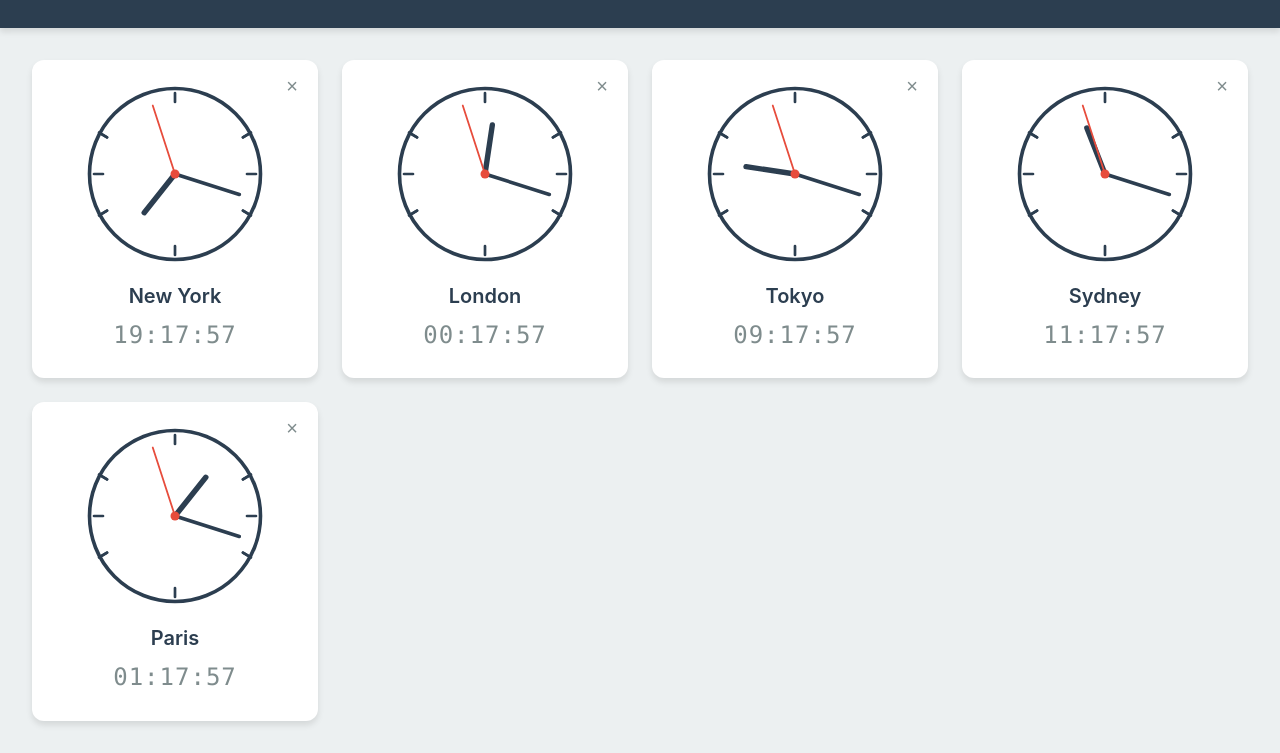
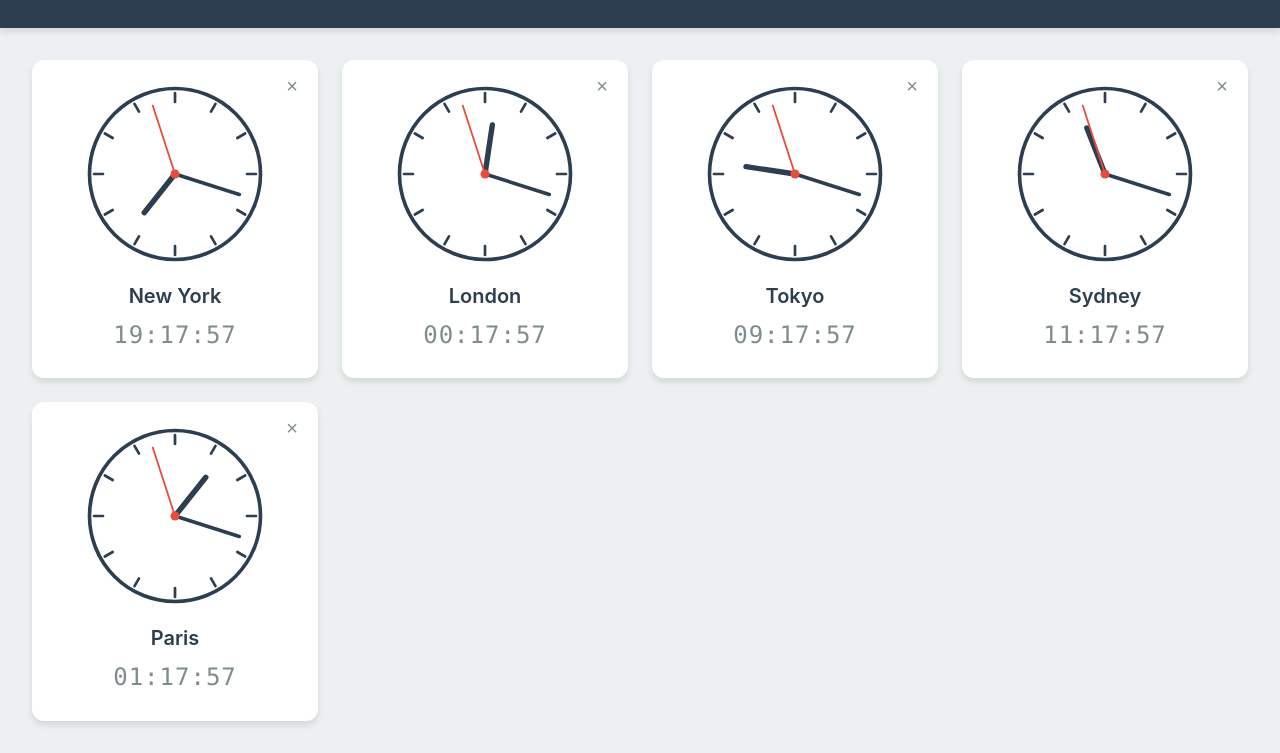
Before and after one commit to roberto-dlai/world-clocks, a website: page index.html in a window 1280 px wide. Shown: the part 65-818 px from the top of the page. Drawn offline with Linux system fonts and the light colour scheme.

Commit message:
Fix missing hour markers at 1, 5, 7, and 11 o'clock positions

```diff
--- a/index.html
+++ b/index.html
@@ -30,20 +30,20 @@
           <!-- Clock face -->
           <circle cx="100" cy="100" r="95" class="clock-circle" />
 
-          <!-- Hour markers -->
+          <!-- Hour markers (12 positions, each rotated from 12 o'clock) -->
           <g class="hour-markers">
-            <line x1="100" y1="10" x2="100" y2="20" class="marker" />
-            <line x1="150" y1="18" x2="145" y2="27" class="marker" transform="rotate(30 100 100)" />
-            <line x1="182" y1="50" x2="173" y2="55" class="marker" transform="rotate(60 100 100)" />
-            <line x1="190" y1="100" x2="180" y2="100" class="marker" />
-            <line x1="182" y1="150" x2="173" y2="145" class="marker" transform="rotate(-60 100 100)" />
-            <line x1="150" y1="182" x2="145" y2="173" class="marker" transform="rotate(-30 100 100)" />
-            <line x1="100" y1="190" x2="100" y2="180" class="marker" />
-            <line x1="50" y1="182" x2="55" y2="173" class="marker" transform="rotate(30 100 100)" />
-            <line x1="18" y1="150" x2="27" y2="145" class="marker" transform="rotate(60 100 100)" />
-            <line x1="10" y1="100" x2="20" y2="100" class="marker" />
-            <line x1="18" y1="50" x2="27" y2="55" class="marker" transform="rotate(-60 100 100)" />
-            <line x1="50" y1="18" x2="55" y2="27" class="marker" transform="rotate(-30 100 100)" />
+            <line x1="100" y1="10" x2="100" y2="20" class="marker" /><!-- 12 -->
+            <line x1="100" y1="10" x2="100" y2="20" class="marker" transform="rotate(30 100 100)" /><!-- 1 -->
+            <line x1="100" y1="10" x2="100" y2="20" class="marker" transform="rotate(60 100 100)" /><!-- 2 -->
+            <line x1="100" y1="10" x2="100" y2="20" class="marker" transform="rotate(90 100 100)" /><!-- 3 -->
+            <line x1="100" y1="10" x2="100" y2="20" class="marker" transform="rotate(120 100 100)" /><!-- 4 -->
+            <line x1="100" y1="10" x2="100" y2="20" class="marker" transform="rotate(150 100 100)" /><!-- 5 -->
+            <line x1="100" y1="10" x2="100" y2="20" class="marker" transform="rotate(180 100 100)" /><!-- 6 -->
+            <line x1="100" y1="10" x2="100" y2="20" class="marker" transform="rotate(210 100 100)" /><!-- 7 -->
+            <line x1="100" y1="10" x2="100" y2="20" class="marker" transform="rotate(240 100 100)" /><!-- 8 -->
+            <line x1="100" y1="10" x2="100" y2="20" class="marker" transform="rotate(270 100 100)" /><!-- 9 -->
+            <line x1="100" y1="10" x2="100" y2="20" class="marker" transform="rotate(300 100 100)" /><!-- 10 -->
+            <line x1="100" y1="10" x2="100" y2="20" class="marker" transform="rotate(330 100 100)" /><!-- 11 -->
           </g>
 
           <!-- Clock hands -->
```
